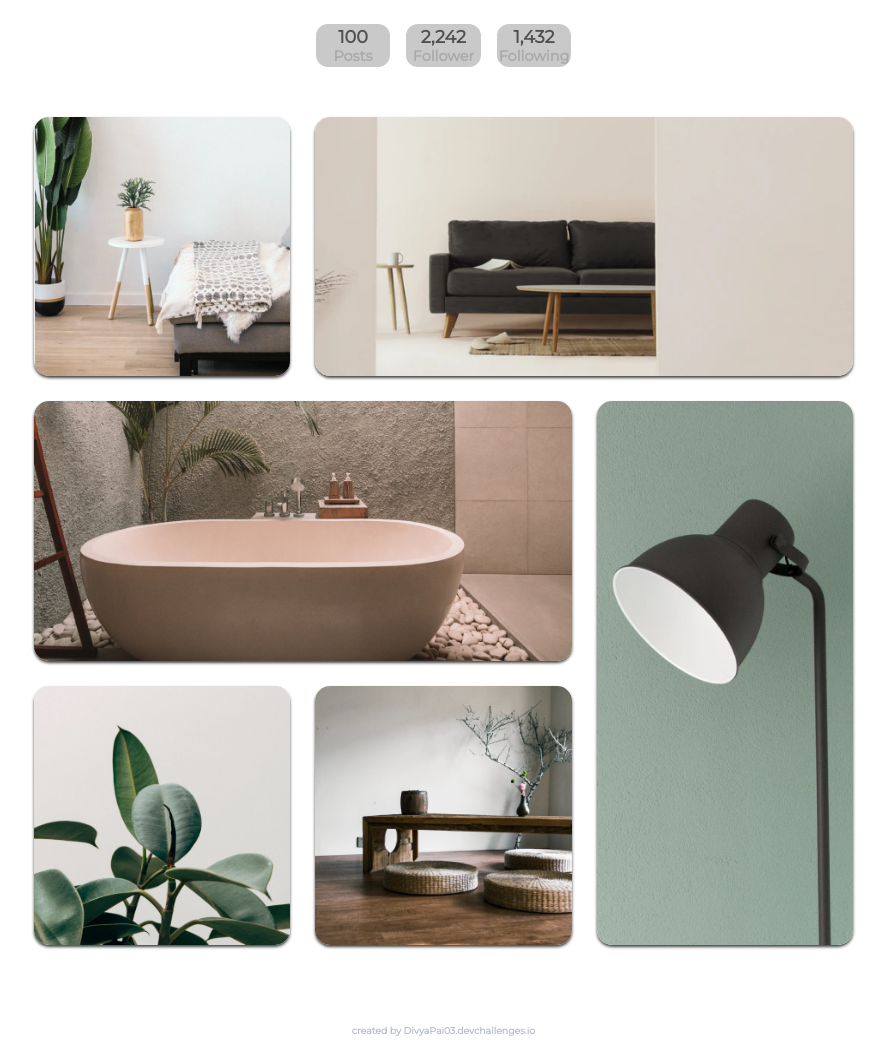
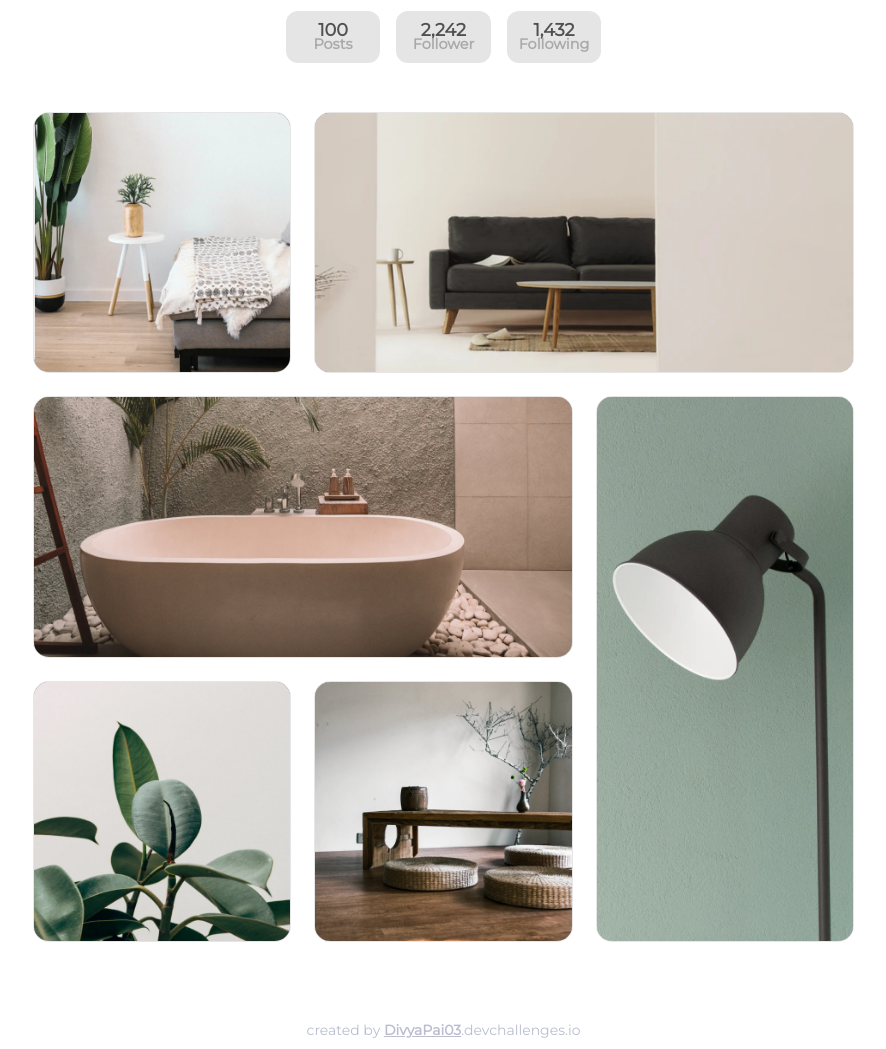
Before and after one commit to DivyaPai03/MyGalleryChallenge, a plain HTML site: page index.html in a window 1280 px wide. Shown: the part 280-1329 px from the top of the page, without its empty margins (185-1071 px from the left). Drawn offline with Linux system fonts and the light colour scheme.

Commit message:
css changes for box and footer

```diff
--- a/index.html
+++ b/index.html
@@ -15,11 +15,11 @@
 <body>
     <div class="container">
         <header>
-            <div><img class="profile-img"src="./profilePhoto.png" alt="">
+            <div><img class="profile-img" src="./profilePhoto.png" alt="">
             </div>
             <div>
-                <h2>Rodney Cotton</h2>
-                <h4>Helsinki, Finland</h4>
+                <h2 class="name">Rodney Cotton</h2>
+                <h4 class="address">Helsinki, Finland</h4>
             </div>
 
             <div class="boxes">
@@ -47,7 +47,7 @@
 
         </main>
         <footer>
-            <h6>created by DivyaPai03.devchallenges.io</h6>
+            <div>created by <span class="username">DivyaPai03</span>.devchallenges.io</div>
         </footer>
 
 
--- a/styles.css
+++ b/styles.css
@@ -42,6 +42,13 @@ header h4 {
   font-size: 0.9rem;
   text-align: center;
 }
+.name {
+  line-height: 17px;
+}
+.address {
+  line-height: 12px;
+  margin-top: 5px;
+}
 .boxes {
   display: grid;
   grid-template-columns: repeat(3, 1fr);
@@ -49,17 +56,17 @@ header h4 {
   grid-column-gap: 1rem;
 }
 .boxes .box {
-  background-color: #c9c9c9;
+  background-color: #e5e5e5;
   border-radius: 12px;
-  padding: 2px;
+  padding: 12px;
   box-sizing: border-box;
   text-align: center;
 }
-.box > h3 {
+
+.box h4,
+.box h3 {
   display: block;
-}
-.box > h4 {
-  display: block;
+  line-height: 14px;
 }
 
 main {
@@ -72,7 +79,8 @@ main {
 }
 main img {
   border-radius: 15px;
-  box-shadow: 0px 2px 3px 0px rgb(70, 69, 69);
+  box-shadow: 0px 0px 1px 0px #000;
+
   height: 100%;
 }
 .one {
@@ -104,6 +112,12 @@ footer {
 }
 footer {
   margin-top: 80px;
+  color: #b9bdcf;
+  font-weight: 500;
+}
+.username {
+  font-weight: 700;
+  text-decoration: underline;
 }
 @media (max-width: 967px) {
   .container {
@@ -118,13 +132,12 @@ footer {
   header h4 {
     font-size: 0.6rem;
   }
-  main{
+  main {
     grid-gap: 8px;
     margin: 20px auto;
   }
   footer {
-    margin:0;
+    margin: 0;
     margin-top: 30px;
   }
-
 }
```
